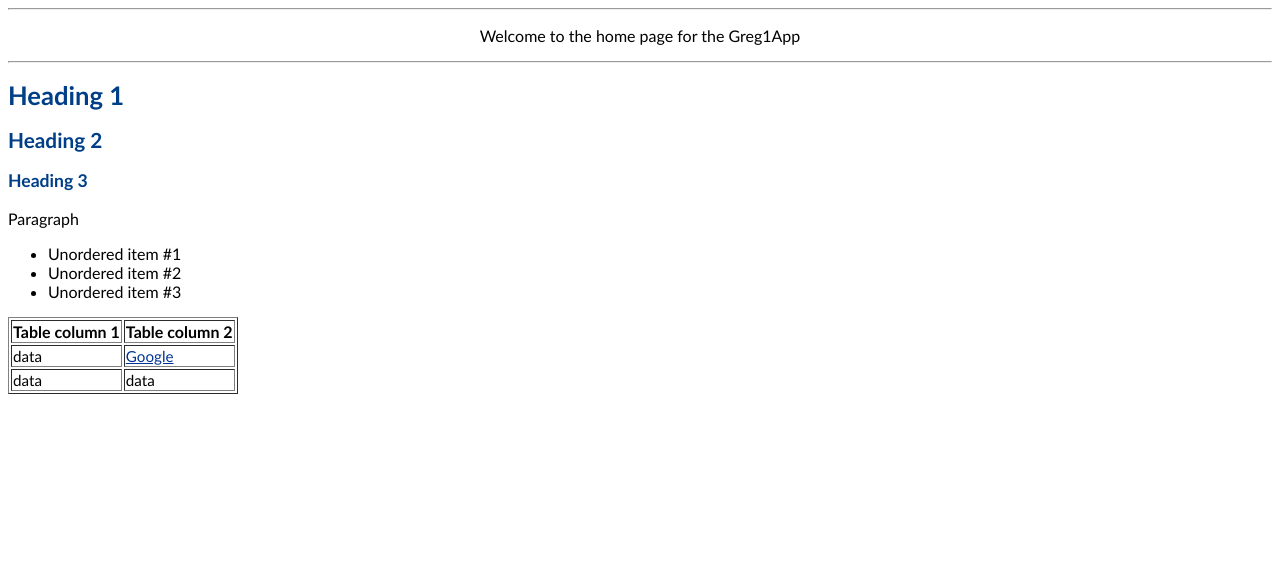
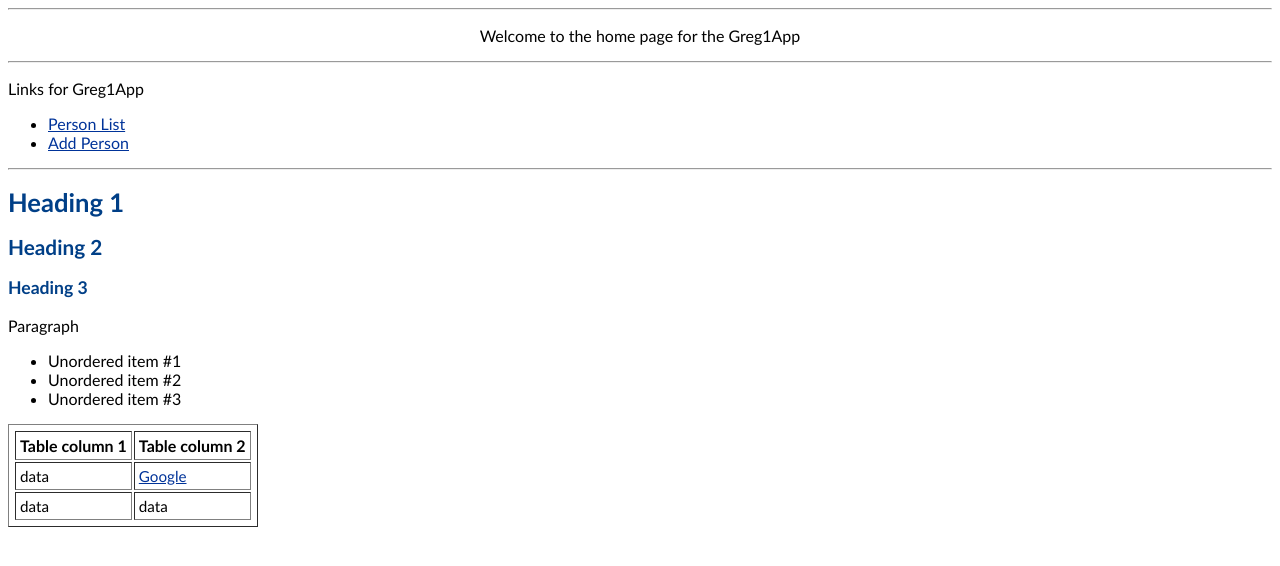
Before and after one commit to gregbox515aws/greg1Project, a Django app: page / in a window 1280 px wide. Shown: the top 566 px of the page. Run offline with Django 3.2, Linux system fonts and the light colour scheme.

Commit message:
home page and UI changes

```diff
--- a/greg1App/static/greg1App/main.css
+++ b/greg1App/static/greg1App/main.css
@@ -65,7 +65,7 @@ a img:hover {
 	background-color: #FFFFFF;
 }
 
-#sidebar{
-	font-size:80%;
-	font-family: "arial narrow", georgia, arial, sans-serif;
+table, th, td {
+	border-spacing:2px;
+	padding:4px;
 }
--- a/greg1App/templates/greg1App/home.html
+++ b/greg1App/templates/greg1App/home.html
@@ -5,6 +5,16 @@
 {% block content %}
 <HR>
 <P align=center>Welcome to the home page for the Greg1App</P>
+
+<HR>
+
+<P>Links for Greg1App</P>
+
+<UL>
+	<LI><A href="person_list">Person List</A></LI>
+	<LI><A href="person_create">Add Person</A></LI>
+</UL>
+
 <HR>
 <H1>Heading 1</H1>
 <H2>Heading 2</H2>
--- a/greg1App/templates/greg1App/person_form.html
+++ b/greg1App/templates/greg1App/person_form.html
@@ -6,10 +6,11 @@
 {% block content %}
 
 <FORM action="" method="post">{% csrf_token %}
-	<TABLE>
+	<TABLE border=1>
 		{{ form.as_table }}
-		<INPUT type="submit" value="Update" />
 	</TABLE>
+	<P></P>
+	<INPUT type="submit" value="Update" />
 </FORM>
 
 {% endblock %}
```
